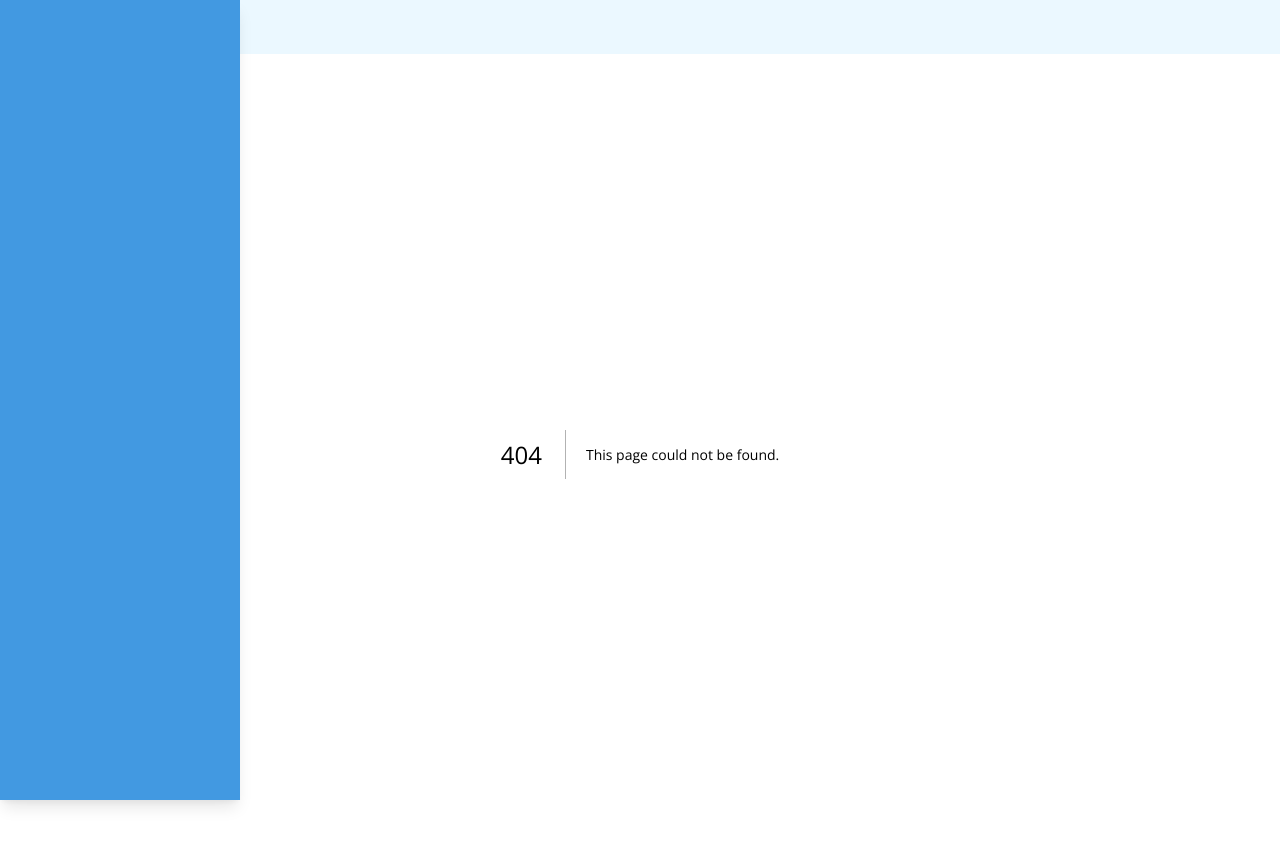
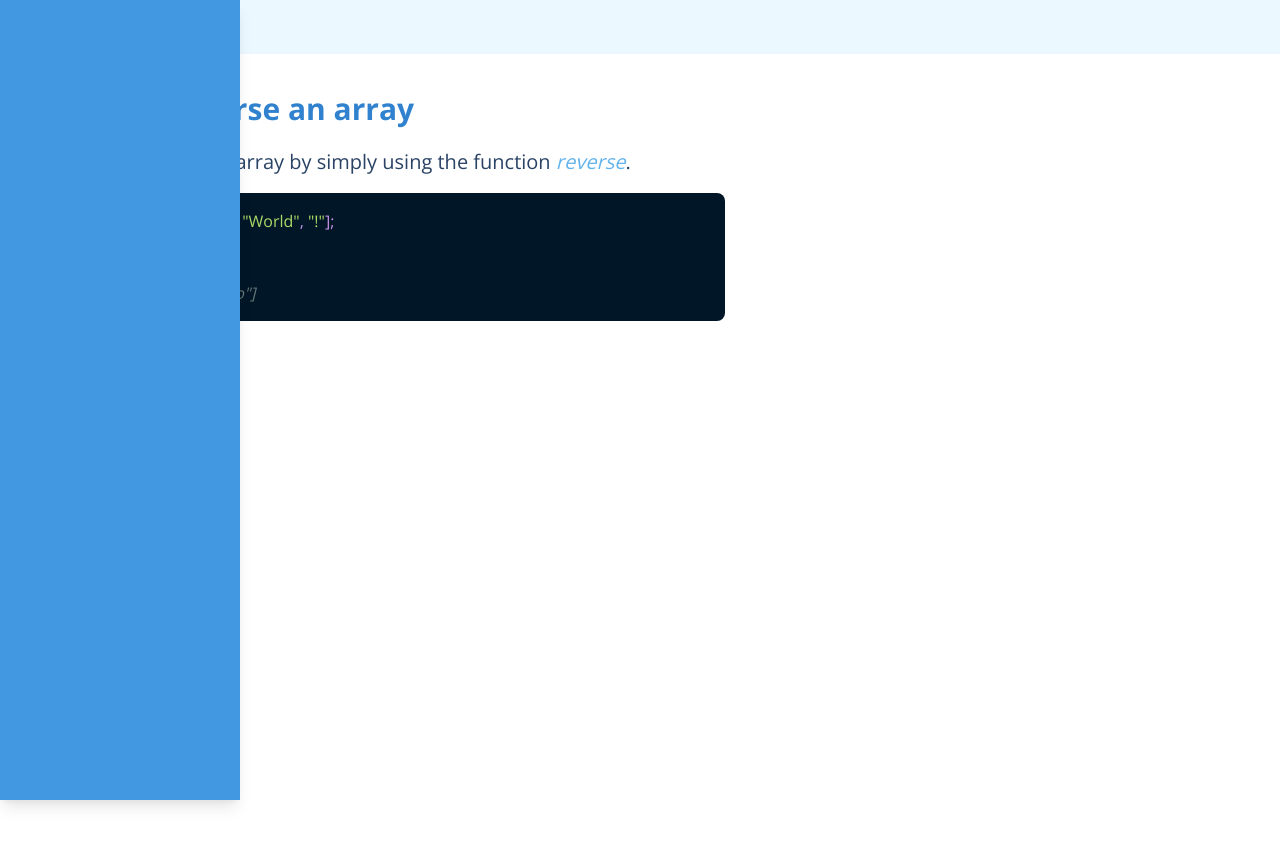
Before and after one commit to o-louis/CodeTips, a Next.js app: page /posts/how-to-reverse-an-array in a window 1280 px wide. Before the commit this address had no page. Shown: the top 846 px of the page. After the commit the page ends 800 px from the top, so only its background shows below. Built offline with nearby package versions, Linux system fonts and the light colour scheme; what @tailwindcss/ui would draw is missing.

Commit message:
docs: How to reverse an array

```diff
--- a/pages/posts/reverse-elements-array/index.mdx
+++ b/pages/posts/how-to-reverse-an-array/index.mdx
@@ -2,13 +2,12 @@ import BlogPost from "../../../components/BlogPost";
 import Code from "../../../components/Code";
 
 export const meta = {
-  title: "Array - reverse elements",
-  description: "Reverse elements in an array",
+  title: "How to reverse an array",
 };
 
 export default ({ children }) => <BlogPost meta={meta}>{children}</BlogPost>;
 
-Reverse an array with **reverse()**
+You can reverse an array by simply using the function [reverse](https://developer.mozilla.org/en-US/docs/Web/JavaScript/Reference/Global_Objects/Array/reverse).
 
 <Code>
   {`const words = ["Hello", "World", "!"];
```
